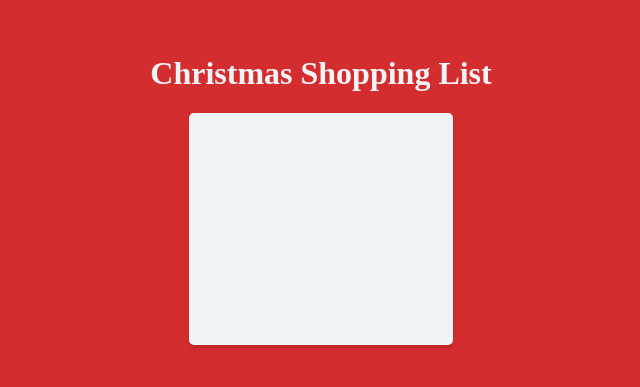
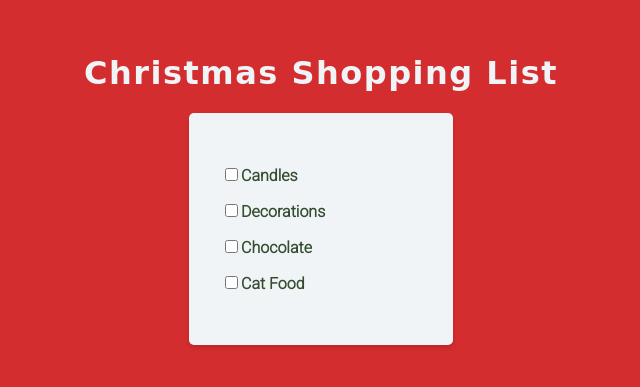
Before and after one commit to kittywizard/javascriptmas, a plain HTML site: page day4/index.html in a window 1280 px wide. Shown: the part 211-598 px from the top of the page, without its empty margins (319-959 px from the left). Drawn offline with Linux system fonts and the light colour scheme; a web font is replaced by a local one.

Commit message:
basic challenge complete

```diff
--- a/day4/index.css
+++ b/day4/index.css
@@ -21,6 +21,12 @@
       text-align: center;
       color: var(--snow);
       background-color: var(--bright-red);
+      font-family: 'Roboto', sans-serif;
+  }
+
+  .headline {
+      font-family: 'Emilys Candy', cursive;
+      letter-spacing: 1.5px;
   }
 
   .checklist {
@@ -49,3 +55,8 @@
     text-decoration: line-through;
     font-weight: normal;
   }
+
+  .input-text {
+      margin: 0 0 0 0.3em;
+      display: inline;
+  }
--- a/day4/index.html
+++ b/day4/index.html
@@ -1,9 +1,12 @@
 <html>
     <head>
+        <link rel="preconnect" href="https://fonts.googleapis.com">
+<link rel="preconnect" href="https://fonts.gstatic.com" crossorigin>
+<link href="https://fonts.googleapis.com/css2?family=Emilys+Candy&family=Roboto:wght@300&display=swap" rel="stylesheet">
         <link rel="stylesheet" href="index.css">
     </head>
     <body>
-        <h1>Christmas Shopping List</h1>
+        <h1 class="headline">Christmas Shopping List</h1>
         <div class="checklist" id="checklist"></div>
 
         <script src="index.js"></script>
--- a/day4/index.js
+++ b/day4/index.js
@@ -1,5 +1,27 @@
-const items = ["Candles", "Decorations", "Chocolate"]
-const checklist = document.getElementById("checklist")
+const items = ["Candles", "Decorations", "Chocolate", "Cat Food"]
+const checklist = document.getElementById("checklist");
+
+
+const displayList =
+        items.map(item => {
+            let input = document.createElement('input');
+            input.type = 'checkbox';
+
+            let label = document.createElement('label');
+            label.setAttribute('for', item);
+            label.classList.add('strikethrough');
+            label.textContent = item;
+
+            let div = document.createElement('div');
+            div.appendChild(input);
+            div.appendChild(label);
+
+            div.classList.add('checklist-item');
+            checklist.appendChild(div);
+
+        })
+
+
 
 // Task:
 // - For each item in the items array, create a div with a class of "checklist-item", which contains a checkbox input and corresponding label.
```
